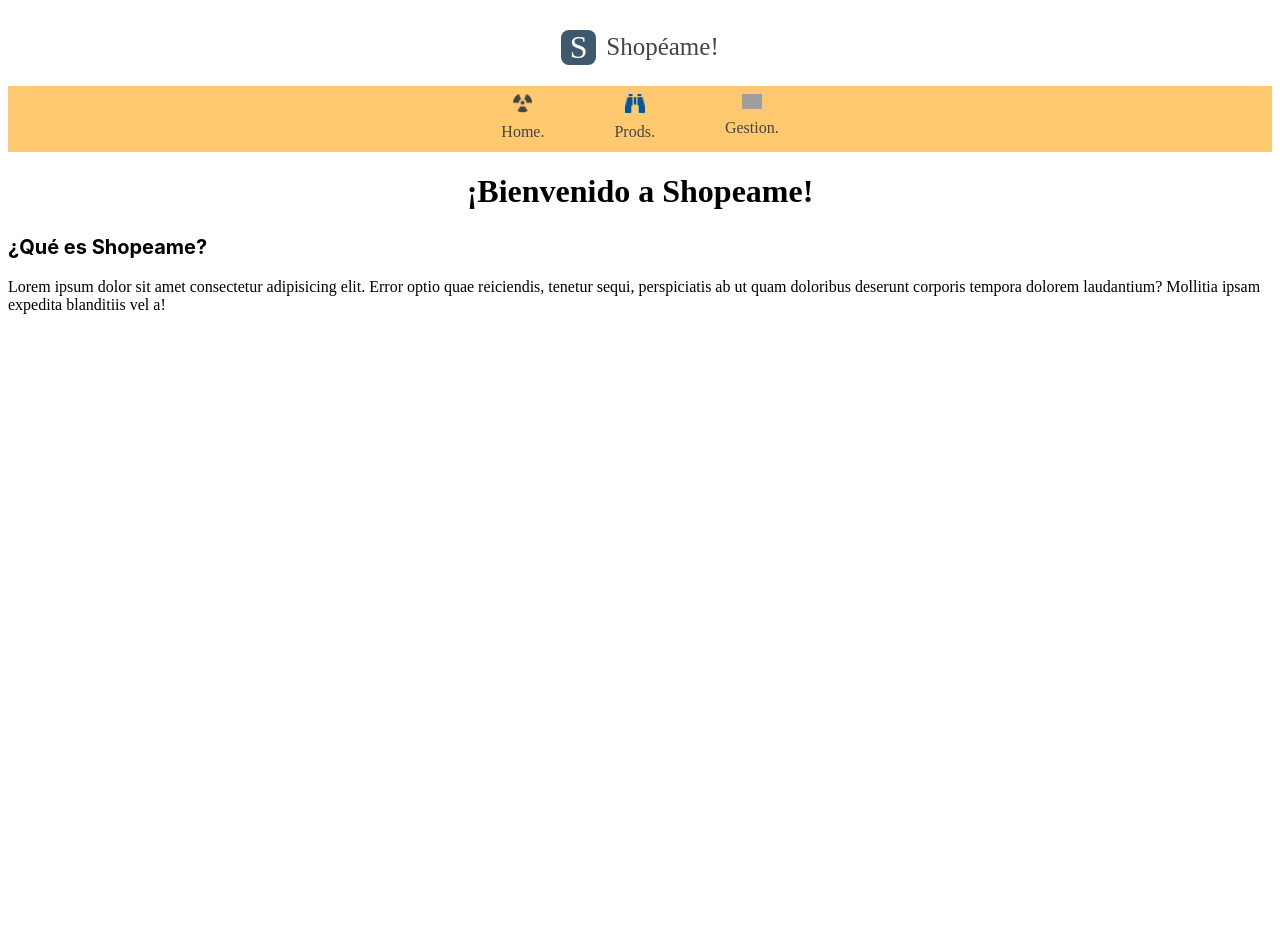
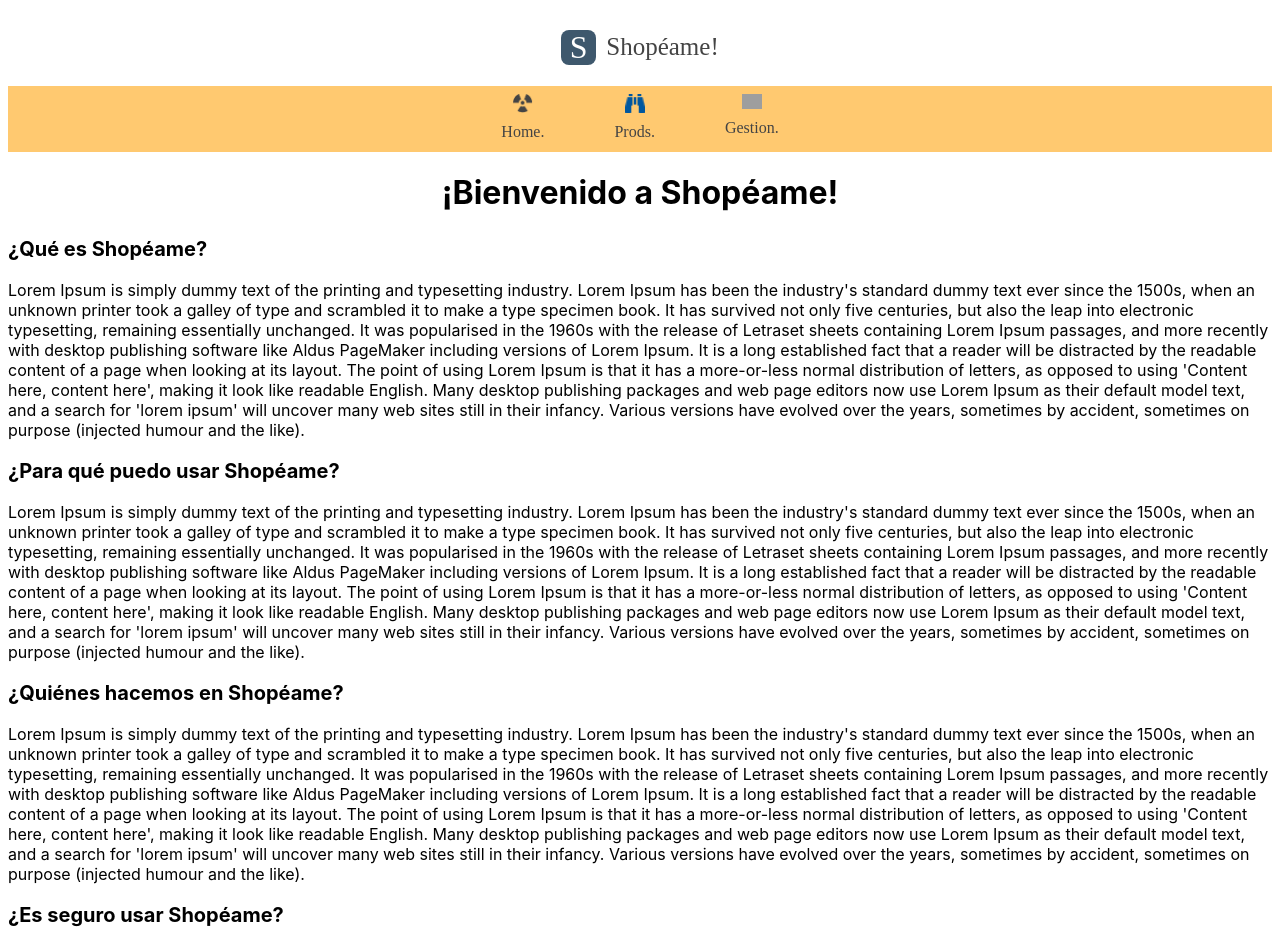
Before and after one commit to Meli-Ridente/Shopeame, an Angular app in the folder App/: page /home in a window 1280 px wide. Shown: the top 947 px of the page. Built offline with nearby package versions, Linux system fonts and the light colour scheme; grey boxes are pictures that could not be loaded.

Commit message:
CreatedHome

```diff
--- a/App/src/app/components/home/home.component.html
+++ b/App/src/app/components/home/home.component.html
@@ -1,6 +1,11 @@
 <div class="container">
-     <h1>¡Bienvenido a Shopeame!</h1>
-     <span>¿Qué es Shopeame?</span>
-     <p>Lorem ipsum dolor sit amet consectetur adipisicing elit. Error optio quae reiciendis, tenetur sequi,
-     perspiciatis ab ut quam doloribus deserunt corporis tempora dolorem laudantium? Mollitia ipsam expedita blanditiis vel a!</p>
+     <h1>¡Bienvenido a Shopéame!</h1>
+     <span>¿Qué es Shopéame?</span>
+     <p>Lorem Ipsum is simply dummy text of the printing and typesetting industry. Lorem Ipsum has been the industry's standard dummy text ever since the 1500s, when an unknown printer took a galley of type and scrambled it to make a type specimen book. It has survived not only five centuries, but also the leap into electronic typesetting, remaining essentially unchanged. It was popularised in the 1960s with the release of Letraset sheets containing Lorem Ipsum passages, and more recently with desktop publishing software like Aldus PageMaker including versions of Lorem Ipsum. It is a long established fact that a reader will be distracted by the readable content of a page when looking at its layout. The point of using Lorem Ipsum is that it has a more-or-less normal distribution of letters, as opposed to using 'Content here, content here', making it look like readable English. Many desktop publishing packages and web page editors now use Lorem Ipsum as their default model text, and a search for 'lorem ipsum' will uncover many web sites still in their infancy. Various versions have evolved over the years, sometimes by accident, sometimes on purpose (injected humour and the like).</p>
+     <span>¿Para qué puedo usar Shopéame?</span>
+     <p>Lorem Ipsum is simply dummy text of the printing and typesetting industry. Lorem Ipsum has been the industry's standard dummy text ever since the 1500s, when an unknown printer took a galley of type and scrambled it to make a type specimen book. It has survived not only five centuries, but also the leap into electronic typesetting, remaining essentially unchanged. It was popularised in the 1960s with the release of Letraset sheets containing Lorem Ipsum passages, and more recently with desktop publishing software like Aldus PageMaker including versions of Lorem Ipsum. It is a long established fact that a reader will be distracted by the readable content of a page when looking at its layout. The point of using Lorem Ipsum is that it has a more-or-less normal distribution of letters, as opposed to using 'Content here, content here', making it look like readable English. Many desktop publishing packages and web page editors now use Lorem Ipsum as their default model text, and a search for 'lorem ipsum' will uncover many web sites still in their infancy. Various versions have evolved over the years, sometimes by accident, sometimes on purpose (injected humour and the like).</p>
+     <span>¿Quiénes hacemos en Shopéame?</span>
+     <p>Lorem Ipsum is simply dummy text of the printing and typesetting industry. Lorem Ipsum has been the industry's standard dummy text ever since the 1500s, when an unknown printer took a galley of type and scrambled it to make a type specimen book. It has survived not only five centuries, but also the leap into electronic typesetting, remaining essentially unchanged. It was popularised in the 1960s with the release of Letraset sheets containing Lorem Ipsum passages, and more recently with desktop publishing software like Aldus PageMaker including versions of Lorem Ipsum. It is a long established fact that a reader will be distracted by the readable content of a page when looking at its layout. The point of using Lorem Ipsum is that it has a more-or-less normal distribution of letters, as opposed to using 'Content here, content here', making it look like readable English. Many desktop publishing packages and web page editors now use Lorem Ipsum as their default model text, and a search for 'lorem ipsum' will uncover many web sites still in their infancy. Various versions have evolved over the years, sometimes by accident, sometimes on purpose (injected humour and the like).</p>
+     <span>¿Es seguro usar Shopéame?</span>
+     <p>Lorem Ipsum is simply dummy text of the printing and typesetting industry. Lorem Ipsum has been the industry's standard dummy text ever since the 1500s, when an unknown printer took a galley of type and scrambled it to make a type specimen book. It has survived not only five centuries, but also the leap into electronic typesetting, remaining essentially unchanged. It was popularised in the 1960s with the release of Letraset sheets containing Lorem Ipsum passages, and more recently with desktop publishing software like Aldus PageMaker including versions of Lorem Ipsum. It is a long established fact that a reader will be distracted by the readable content of a page when looking at its layout. The point of using Lorem Ipsum is that it has a more-or-less normal distribution of letters, as opposed to using 'Content here, content here', making it look like readable English. Many desktop publishing packages and web page editors now use Lorem Ipsum as their default model text, and a search for 'lorem ipsum' will uncover many web sites still in their infancy. Various versions have evolved over the years, sometimes by accident, sometimes on purpose (injected humour and the like).</p>
 </div>
--- a/App/src/app/components/home/home.component.scss
+++ b/App/src/app/components/home/home.component.scss
@@ -3,6 +3,8 @@
   display: flex;
   flex-direction: column;
   align-items: center;
+  font-family: 'Inter';
+  font-style: normal;
 }
 
 span{
@@ -12,3 +14,8 @@
   font-size: 20px;
   line-height: 150%;
 }
+
+p{
+  font-family: 'Inter';
+  font-style: normal;
+}
```
